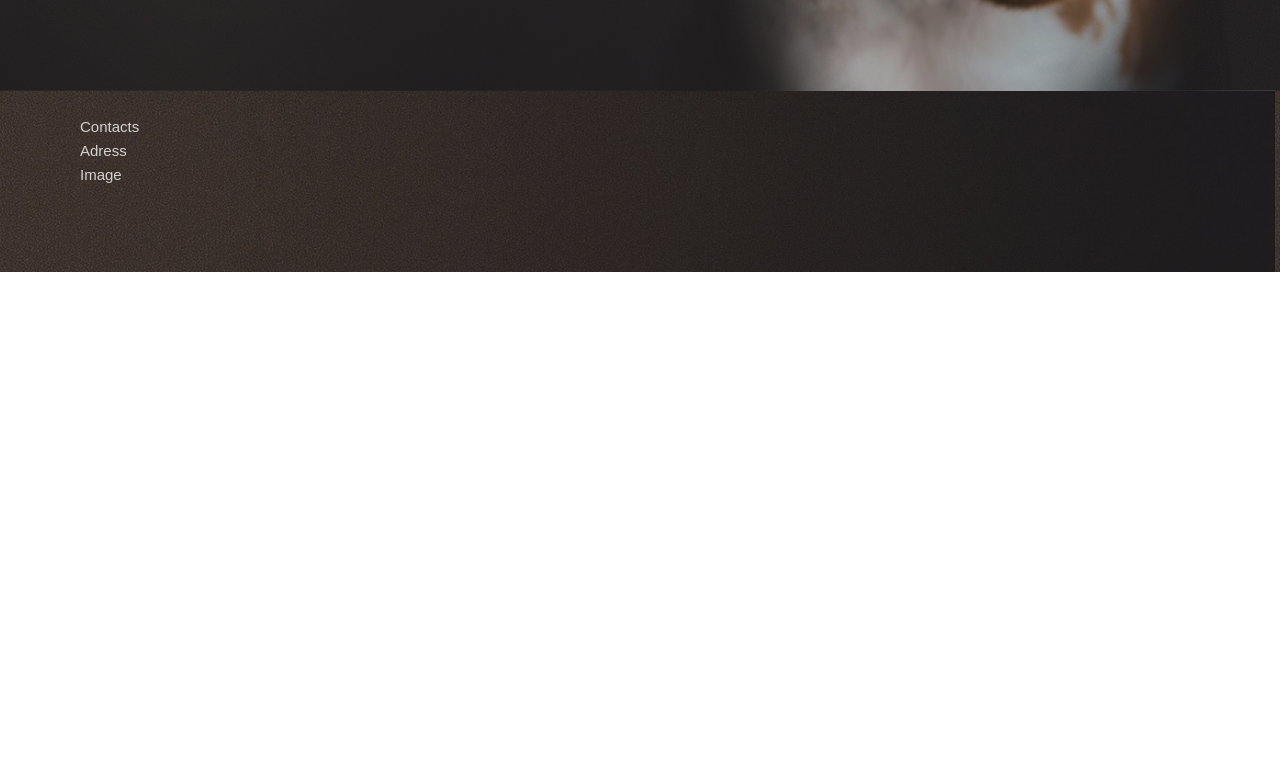
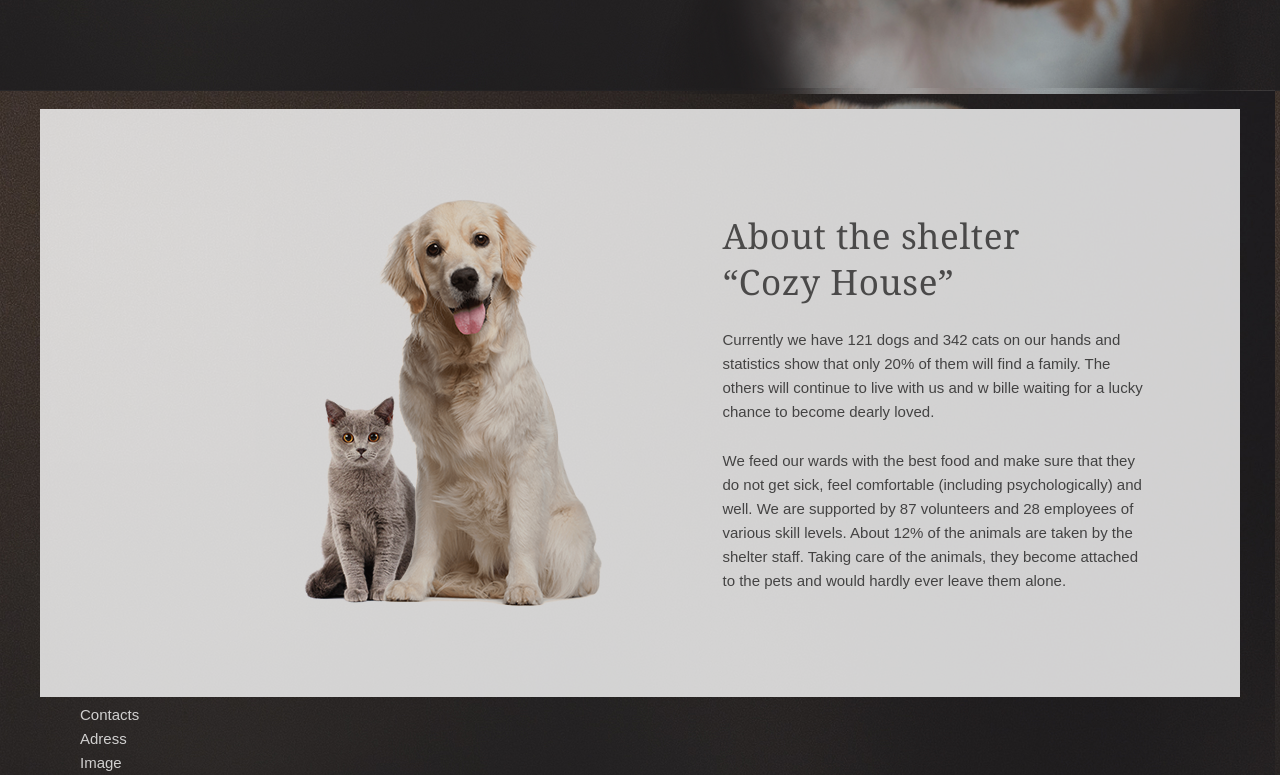
Before and after one commit to YakovlevDS/virtual-keyboard, a plain HTML site: page shelter/pages/main/index.html in a window 1280 px wide. Shown: the part 808-1583 px from the top of the page. Before the commit the page ends 1080 px from the top, so only its background shows below. Drawn offline with Linux system fonts and the light colour scheme.

Commit message:
feat: add section about

```diff
--- a/shelter/pages/main/index.html
+++ b/shelter/pages/main/index.html
@@ -48,7 +48,20 @@
                         </div>
                     </div>
                 </section>
-                <section class="about"></section>
+                <section class="about">
+                    <div class="about-container">
+                        <div class="about__img">
+                            <img src="../../assets/images/about-pets.png" alt="about-puppy-img">
+
+                        </div>
+                        <div class="about__content">
+                            <div class="about__content_header">About the shelter “Cozy House”</div>
+                            <div class="about__content_subheading">Currently we have 121 dogs and 342 cats on our hands and statistics show that only 20% of them will find a family. The others will continue to live with us and w bille waiting for a lucky chance to become dearly loved.</div>
+                            <div class="about__content_subheading2">We feed our wards with the best food and make sure that they do not get sick, feel comfortable &#40;including psychologically&#41; and well. We are supported by 87 volunteers and 28 employees of various skill levels. About
+                                12% of the animals are taken by the shelter staff. Taking care of the animals, they become attached to the pets and would hardly ever leave them alone.</div>
+                        </div>
+                    </div>
+                </section>
                 <section class="our-friends"></section>
                 <section class="help"></section>
                 <section class="in-addition"></section>
--- a/shelter/pages/main/style.css
+++ b/shelter/pages/main/style.css
@@ -151,11 +151,76 @@
                     font-size: 1.7rem;
                     line-height: 1.3;
                     letter-spacing: 0.06rem;
-            /* color: #292929;
+                    color: #292929;
                     flex-grow: 0;
-} */
+                }
+
                 .start-screen__img {
                     width: 69.8rem;
                     height: 72.8rem;
                     background: url(../../assets/images/start-screen-puppy.png);
                 }
+
+                .about {
+                    height: 58.8rem;
+                    background: #fff;
+                    display: flex;
+                    justify-content: center;
+                    align-items: center;
+                }
+
+                .about-container {
+                    height: 40.8rem;
+                    margin: 8rem, 4rem, 10rem, 4rem;
+                    display: flex;
+                }
+
+                .about__img {
+                    width: 30rem;
+                    height: 40.8rem;
+                    background: url(../../assets/images/about-pets.png);
+                    margin-left: 17.5rem;
+                    margin-right: 12rem;
+                }
+
+                .about__content {
+                    margin-top: 1.4rem;
+                    margin-bottom: 1.4rem;
+                    margin-left: 17.5;
+                    width: 43rem;
+                    height: 38rem;
+                    display: flex;
+                    flex-direction: column;
+                }
+
+                .about__content_header {
+                    width: 37rem;
+                    height: 9rem;
+                    font-family: 'Georgia';
+                    font-size: 3.5rem;
+                    line-height: 1.3;
+                    letter-spacing: 0.06rem;
+                    color: #545454;
+                }
+
+                .about__content_subheading,
+                .about__content_subheading2 {
+                    width: 43rem;
+                    font-family: 'Arial';
+                    font-size: 1.5rem;
+                    line-height: 1.6;
+                    color: #4C4C4C;
+                }
+
+                .about__content_header,
+                .about__content_subheading {
+                    margin-bottom: 2.5rem;
+                }
+
+                .about__content_subheading {
+                    height: 9.6rem;
+                }
+
+                .about__content_subheading2 {
+                    height: 14.4rem;
+                }
```
Lines whose indentation alone changed are shown as unchanged.
